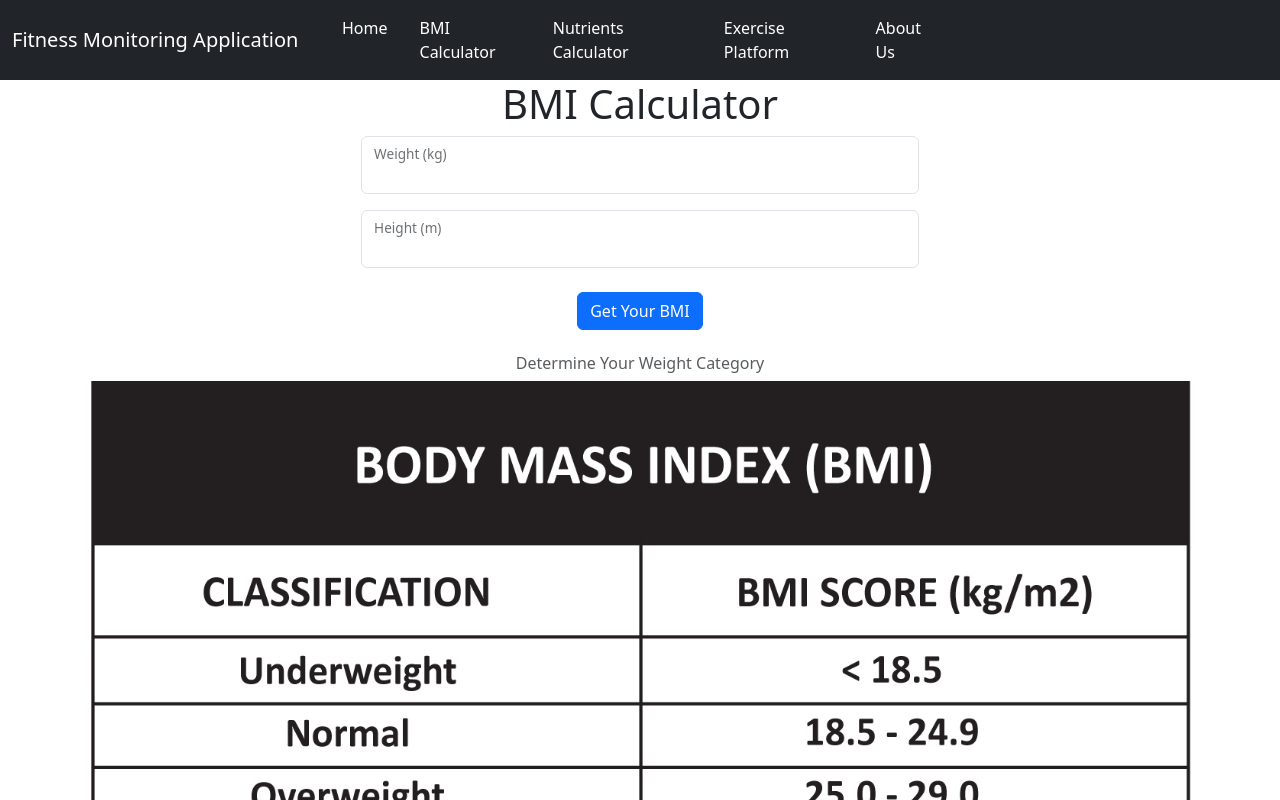
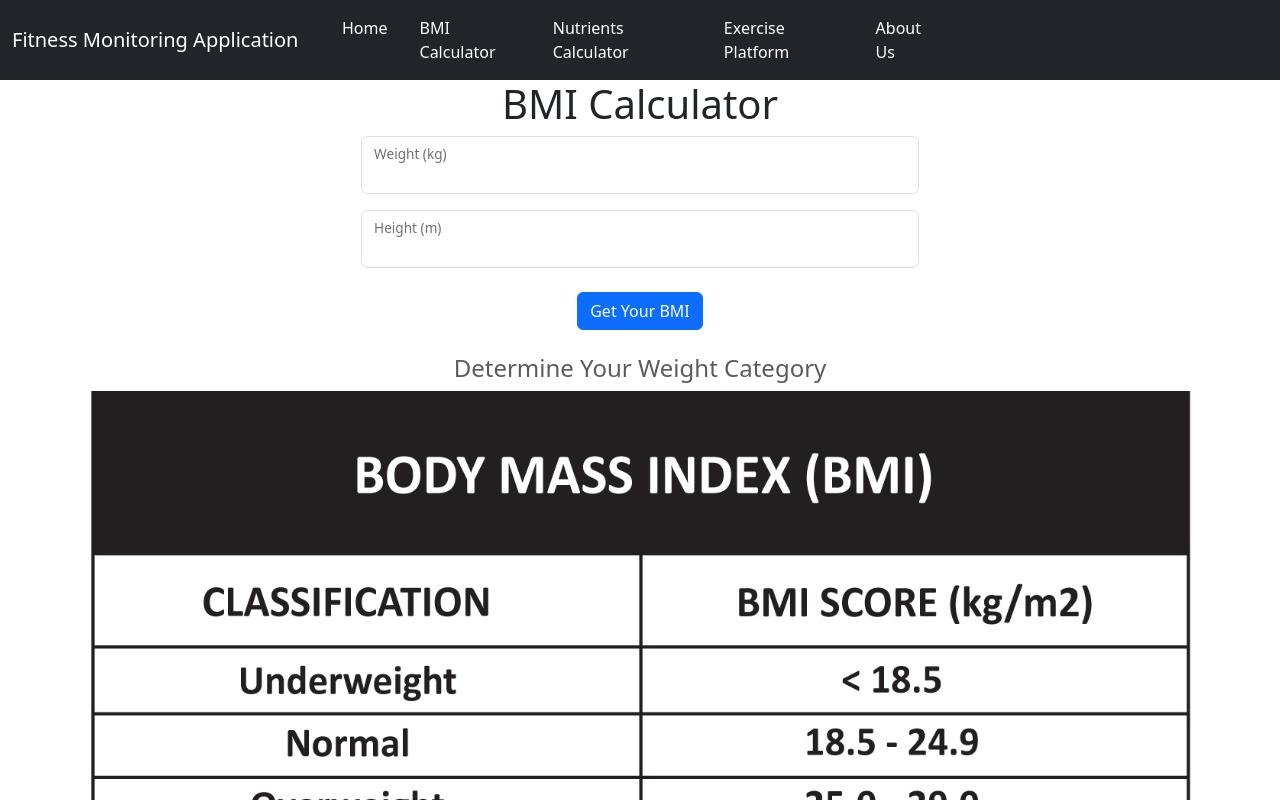
Before and after one commit to RajarshiRay25/Body-Mass-Index-React-App, a React (Vite) app: page /bmi in a window 1280 px wide. Shown: the top 800 px of the page. Built offline with nearby package versions, Linux system fonts and the light colour scheme.

Commit message:
minor issues fixed

```diff
--- a/src/components/BMIform.jsx
+++ b/src/components/BMIform.jsx
@@ -34,9 +34,9 @@ export default function BMIform() {
                 </div>
                 <button className="btn btn-primary my-4" type="submit">Get Your BMI</button>
             </form>
-            {result && <h5>Your BMI is: {result}</h5>}
+            {result && <h5>Your BMI is: {result} kg/m2</h5>}
             <figure className="figure">
-                <figcaption className="figure-caption"><h6>Determine Your Weight Category</h6></figcaption>
+                <figcaption className="figure-caption"><h4>Determine Your Weight Category</h4></figcaption>
                 <img src={BMI} className="figure-img img-fluid rounded" alt="..." />
             </figure>
         </div>
--- a/src/components/Exercise.jsx
+++ b/src/components/Exercise.jsx
@@ -43,7 +43,7 @@ function Exercise() {
                     value={searchTerm}
                     onChange={handleChange}
                 />
-                <label htmlFor="floatingInput">Enter Exercise Name</label>
+                <label htmlFor="floatingInput">Enter Muscle Group Name</label>
             </div>
                 <button className="btn btn-primary my-3" type='submit'>Search Exercises</button>
             </form>
```
